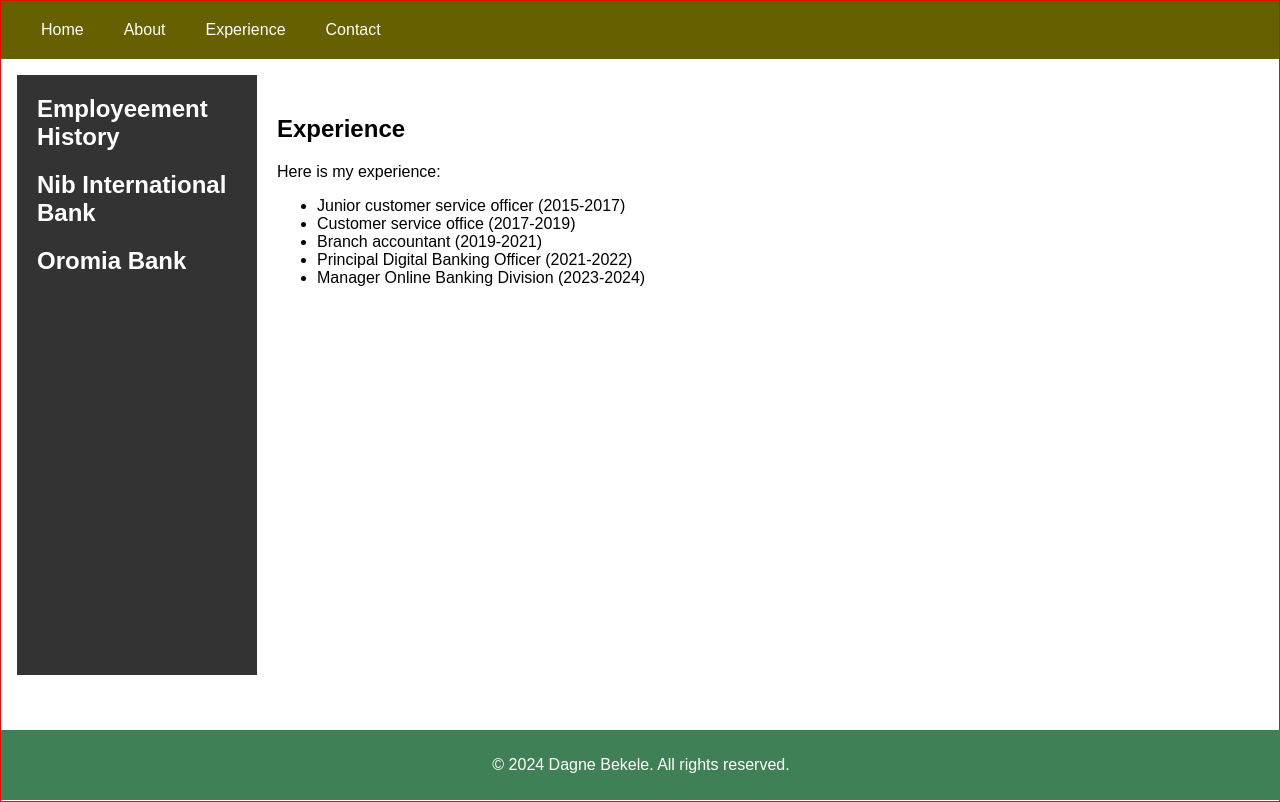
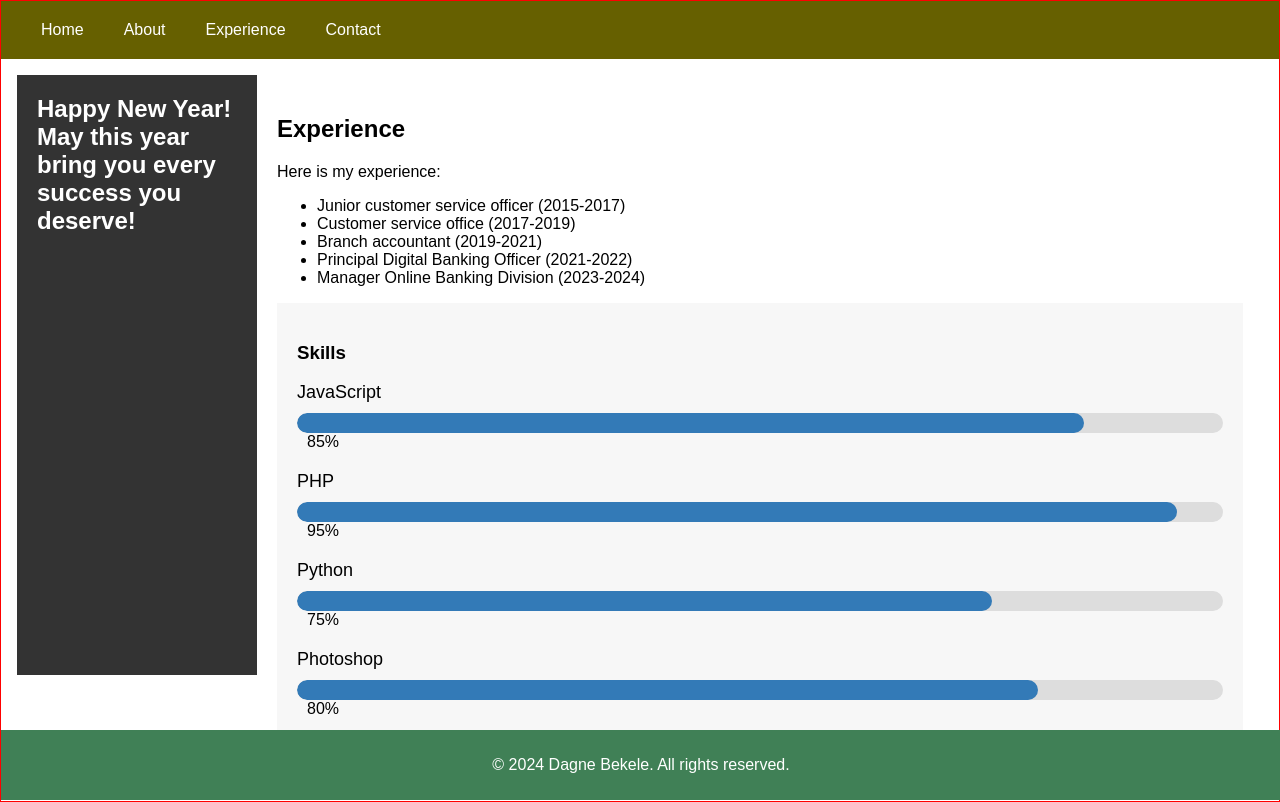
Before and after one commit to Dagneb/Portfolio, a plain HTML site: page experience.html in a window 1280 px wide. Drawn offline with Linux system fonts and the light colour scheme.

Commit message:
Add files via upload

```diff
--- a/dagne.css
+++ b/dagne.css
@@ -91,4 +91,70 @@ footer {
   position: fixed;
   width: 100%;
   bottom: 0;
+
 }
+#skills {
+  background-color: #f7f7f7;
+  padding: 20px;
+}
+
+#skills ul {
+  list-style: none;
+  padding: 0;
+  margin: 0;
+}
+
+#skills li {
+  margin-bottom: 20px;
+}
+
+#skills p {
+  font-size: 18px;
+  margin-bottom: 10px;
+}
+
+#skills .progress {
+  background-color: #ddd;
+  height: 20px;
+  border-radius: 10px;
+  overflow: hidden;
+}
+
+#skills .progress-bar {
+  background-color: #337ab7;
+  height: 20px;
+  border-radius: 10px;
+}
+
+#skills span {
+  font-size: 16px;
+  margin-left: 10px;
+}
+#contact {
+  background-color: #f7f7f7;
+  padding: 20px;
+}
+
+#contact ul {
+  list-style: none;
+  padding: 0;
+  margin: 0;
+}
+
+#contact li {
+  margin-bottom: 20px;
+}
+
+#contact p {
+  font-size: 18px;
+  margin-bottom: 10px;
+}
+
+#contact a {
+  text-decoration: none;
+  color: #337ab7;
+}
+
+#contact a:hover {
+  color: #23527c;
+}
--- a/experience.html
+++ b/experience.html
@@ -10,8 +10,8 @@
     <header>
       <nav>
         <ul>
-          <li><a href="#home">Home</a></li>
-          <li><a href="#about">About</a></li>
+          <li><a href="index.html">Home</a></li>
+          <li><a href="about.html">About</a></li>
           <li><a href="experience.html">Experience</a></li>
           <li><a href="contact.html">Contact</a></li>
           <!-- <li><a href="#resume">Resume</a></li> -->
@@ -24,13 +24,8 @@
     </header>
     <div class="container">
       <aside>
-        <h2>Employeement History</h2>
+        <h2>Happy New Year! May this year bring you every success you deserve!</h2>
 
-        <ul>
-          <li>
-            <h2>Nib International Bank</h2>
-            <h2>Oromia Bank</h2>
-          </li>
         </ul>
       </aside>
       <main>
@@ -44,6 +39,39 @@
             <li>Principal Digital Banking Officer (2021-2022)</li>
             <li>Manager Online Banking Division (2023-2024)</li>
           </ul>
+          <section id="skills">
+            <h1>Skills</h1>
+            <ul>
+                <li>
+                    <p>JavaScript</p>
+                    <div class="progress">
+                        <div class="progress-bar" style="width: 85%;"></div>
+                    </div>
+                    <span>85%</span>
+                </li>
+                <li>
+                    <p>PHP</p>
+                    <div class="progress">
+                        <div class="progress-bar" style="width: 95%;"></div>
+                    </div>
+                    <span>95%</span>
+                </li>
+                <li>
+                    <p>Python</p>
+                    <div class="progress">
+                        <div class="progress-bar" style="width: 75%;"></div>
+                    </div>
+                    <span>75%</span>
+                </li>
+                <li>
+                    <p>Photoshop</p>
+                    <div class="progress">
+                        <div class="progress-bar" style="width: 80%;"></div>
+                    </div>
+                    <span>80%</span>
+                </li>
+            </ul>
+        </section>
         </section>
       </main>
     </div>
```
Also changed, not shown: about.html (+16 -10 lines), contact.html (+1 -8 lines), index.html (+13 -10 lines).
